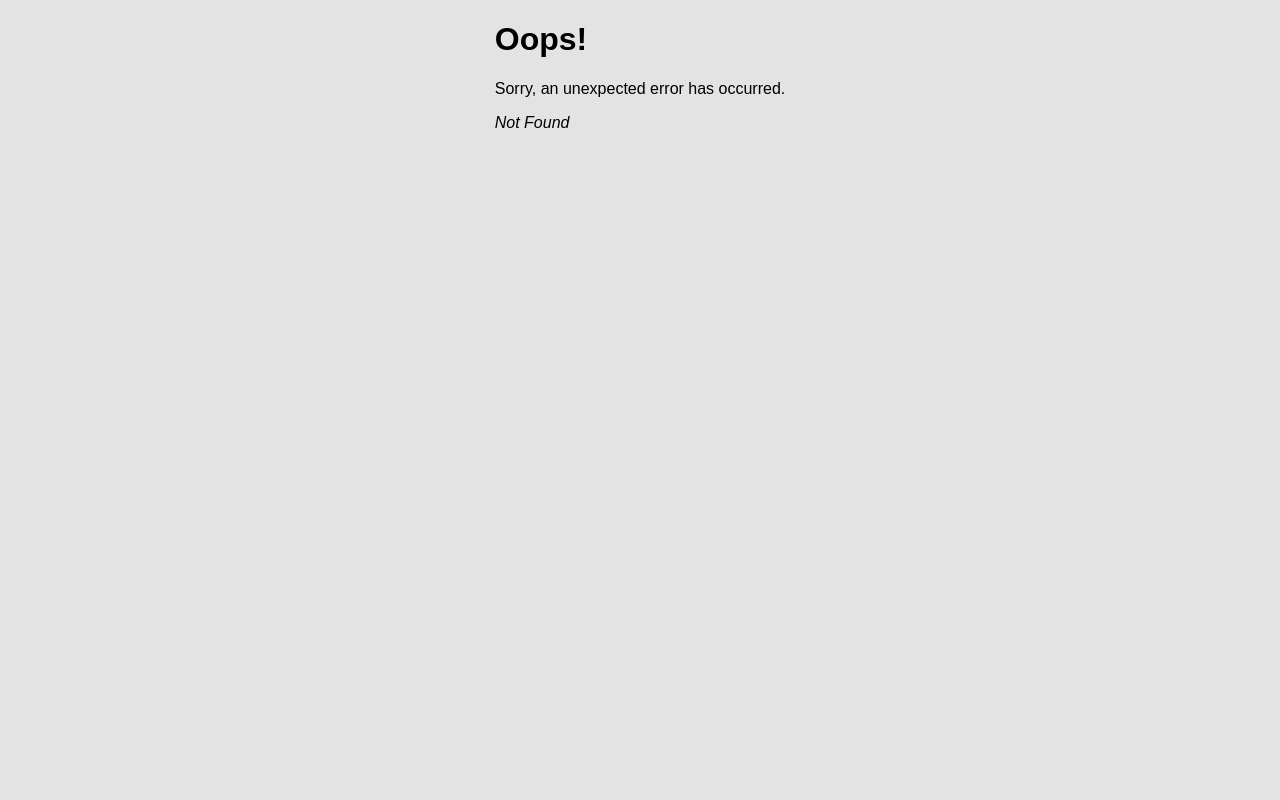
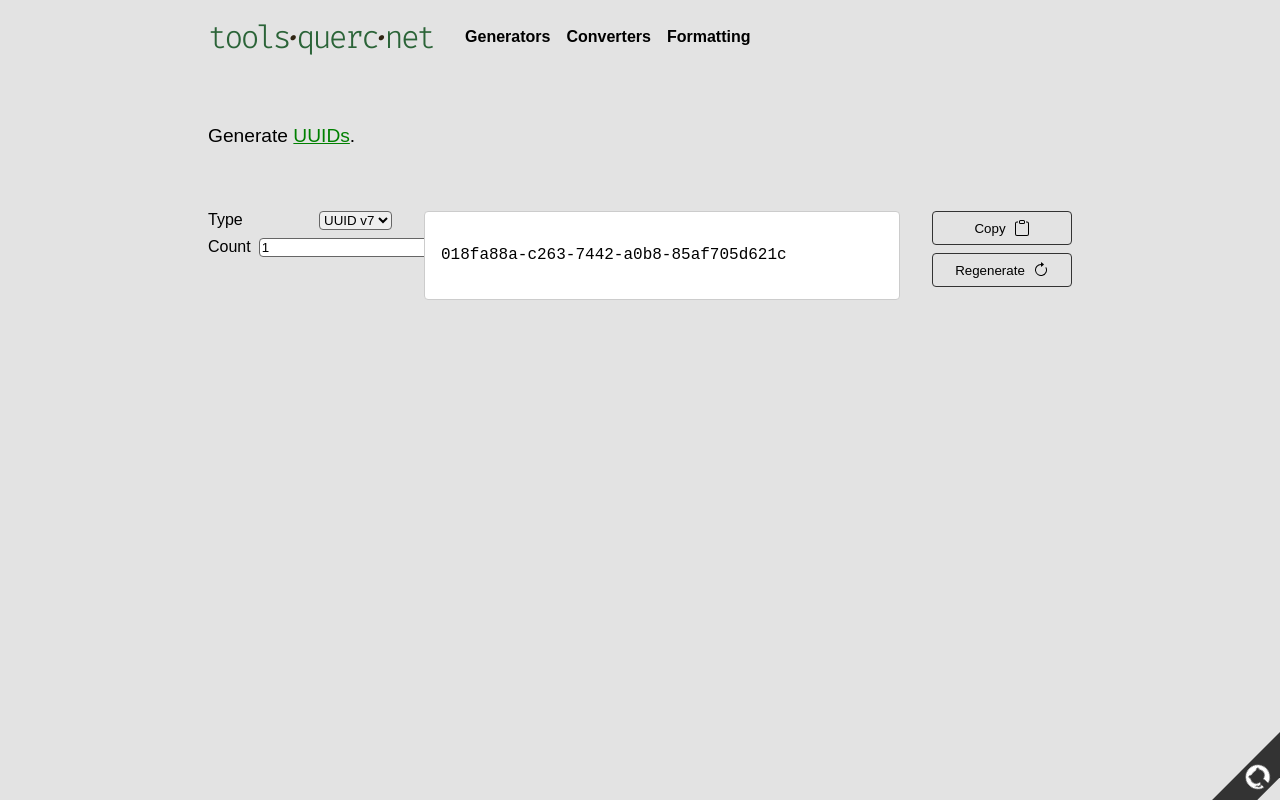
Before and after one commit to lindsayevans/tools.querc.net, a React (Vite) app: page /uuid-generator in a window 1280 px wide. Before the commit this address had no page. Built offline with nearby package versions, Linux system fonts and the light colour scheme.

Commit message:
feat(uuid-generator): add UUID generator

```diff
--- a/package.json
+++ b/package.json
@@ -38,6 +38,7 @@
     "react-dom": "^18.3.1",
     "react-router-dom": "^6.23.1",
     "react-webcam": "^7.2.0",
+    "uuid": "^10.0.0",
     "workbox-background-sync": "^7.1.0",
     "workbox-broadcast-update": "^7.1.0",
     "workbox-cacheable-response": "^7.1.0",
--- /dev/null
+++ b/src/components/tools/UuidGenerator/UuidGenerator.scss
@@ -0,0 +1,65 @@
+.uuid-generator {
+  display: flex;
+  flex-direction: column;
+  flex-wrap: wrap;
+  gap: 2rem;
+  align-items: flex-start;
+  justify-content: space-between;
+
+  .input,
+  .preview,
+  .download {
+    width: 100%;
+  }
+
+  @media (min-width: 1024px) {
+    flex-direction: row;
+
+    .input,
+    .download {
+      width: calc(25% - 2rem);
+    }
+
+    .preview {
+      width: calc(50% - 2rem);
+      flex-grow: 1;
+      max-height: 60vh;
+      overflow: auto;
+      padding: 1rem;
+      font-size: 16px;
+      background-color: #fff;
+      border: 1px solid #ccc;
+      border-radius: 4px;
+      white-space: wrap;
+      line-height: 1.4;
+
+      p:first-of-type {
+        margin-top: 0;
+      }
+
+      p:last-of-type {
+        margin-bottom: 0;
+      }
+    }
+  }
+
+  .actions {
+    ul {
+      display: flex;
+      flex-wrap: wrap;
+      gap: 0.5rem;
+      align-items: stretch;
+      list-style-type: none;
+      margin: 0;
+      padding: 0;
+
+      @media (min-width: 1024px) {
+        flex-direction: column;
+
+        .btn {
+          width: 140px;
+        }
+      }
+    }
+  }
+}
--- /dev/null
+++ b/src/components/tools/UuidGenerator/UuidGenerator.tsx
@@ -0,0 +1,209 @@
+import React, { useEffect, useState } from 'react';
+
+import { classList } from '../../classList';
+
+import './UuidGenerator.scss';
+import {
+  Form,
+  useLocation,
+  useSearchParams,
+  useSubmit,
+} from 'react-router-dom';
+import { Button } from '../../ui/Button';
+import {
+  ArrowClockwise,
+  Clipboard,
+  ClipboardCheck,
+} from 'react-bootstrap-icons';
+import {
+  NIL as NIL_UUID,
+  MAX as MAX_UUID,
+  v1 as uuidv1,
+  v3 as uuidv3,
+  v4 as uuidv4,
+  v5 as uuidv5,
+  v6 as uuidv6,
+  v7 as uuidv7,
+} from 'uuid';
+
+const baseClass = 'uuid-generator';
+
+const uuidTypes = [
+  { name: 'NIL', type: 'nil' },
+  { name: 'MAX', type: 'max' },
+  { name: 'UUID v1', type: 'uuid-v1' },
+  { name: 'UUID v3', type: 'uuid-v3' },
+  { name: 'UUID v4', type: 'uuid-v4' },
+  { name: 'UUID v5', type: 'uuid-v5' },
+  { name: 'UUID v6', type: 'uuid-v6' },
+  { name: 'UUID v7', type: 'uuid-v7' },
+];
+
+export type UuidParameters = {
+  type: (typeof uuidTypes)[number]['type'];
+  count: number;
+};
+
+const defaultParameters: UuidParameters = {
+  type: 'uuid-v7',
+  count: 1,
+};
+
+export const UuidGenerator = () => {
+  const submit = useSubmit();
+  const [searchParams] = useSearchParams();
+  const location = useLocation();
+
+  const [parameters, setParameters] =
+    useState<UuidParameters>(defaultParameters);
+  const [copied, setCopied] = useState({ uuid: false });
+  const [uuids, setUuids] = useState<string[]>([]);
+
+  useEffect(() => {
+    const params: Partial<UuidParameters> = {};
+    Array.from(searchParams.keys()).forEach((key) => {
+      if (key === 'count') {
+        params[key] = parseInt(searchParams.get(key) as string, 10);
+      } else {
+        params[key] = searchParams.get(key);
+      }
+    });
+    if (params.type || params.count) {
+      setParameters(params as UuidParameters);
+    }
+  }, [location]);
+
+  useEffect(() => {
+    generateUUIDs();
+  }, [parameters.count, parameters.type]);
+
+  const copyUUIDs = () => {
+    navigator.clipboard.writeText(uuids.join('\n'));
+    setCopied({ ...copied, uuid: true });
+    setTimeout(() => {
+      setCopied({ ...copied, uuid: false });
+    }, 3000);
+  };
+
+  const sleep = (m) => new Promise((r) => setTimeout(r, m));
+
+  const getUUID = (type: (typeof uuidTypes)[number]['type']) => {
+    switch (type) {
+      case 'nil':
+        return NIL_UUID;
+      case 'max':
+        return MAX_UUID;
+      case 'uuid-v1':
+        return uuidv1();
+      case 'uuid-v3':
+        return uuidv3('tools.querc.net', uuidv3.DNS);
+      case 'uuid-v4':
+        return uuidv4();
+      case 'uuid-v5':
+        return uuidv5('tools.querc.net', uuidv5.DNS);
+      case 'uuid-v6':
+        return uuidv6();
+      case 'uuid-v7':
+        return uuidv7();
+      default:
+        return NIL_UUID;
+    }
+  };
+
+  const generateUUIDs = async () => {
+    const uuids = new Array(parameters.count).fill(1);
+    for (const i in uuids) {
+      await sleep(123);
+      uuids[i] = getUUID(parameters.type);
+    }
+
+    setUuids(uuids);
+  };
+
+  return (
+    <div className={classList([baseClass])}>
+      <Form
+        className="input"
+        onChange={(event) => {
+          const form = event.currentTarget;
+          setTimeout(() => {
+            submit(form);
+          }, 200);
+        }}
+      >
+        <div className="input-group">
+          <label htmlFor="type">Type</label>
+          <select
+            name="type"
+            id="type"
+            value={parameters.type}
+            onChange={(e) =>
+              setParameters({
+                ...parameters,
+                type: e.target.value,
+              })
+            }
+          >
+            {uuidTypes.map((type, i) => (
+              <option value={type.type} key={type.type}>
+                {type.name}
+              </option>
+            ))}
+          </select>
+        </div>
+        <div className="input-group">
+          <label htmlFor="count">Count</label>
+          <input
+            type="number"
+            min={1}
+            step={1}
+            name="count"
+            id="count"
+            value={parameters.count}
+            onChange={(e) =>
+              setParameters({
+                ...parameters,
+                count: parseInt(e.target.value, 10),
+              })
+            }
+            onInput={(e) =>
+              setParameters({
+                ...parameters,
+                count: parseInt((e.target as HTMLInputElement).value, 10),
+              })
+            }
+          />
+        </div>
+      </Form>
+      <div className="preview">
+        {uuids.map((uuid, i) => (
+          <pre key={uuid + i}>{uuid}</pre>
+        ))}
+      </div>
+      <div className="actions">
+        <ul>
+          <li>
+            <Button
+              onClick={() => {
+                copyUUIDs();
+              }}
+              icon={copied.uuid ? <ClipboardCheck /> : <Clipboard />}
+            >
+              Copy
+            </Button>
+          </li>
+          <li>
+            <Button
+              onClick={() => {
+                generateUUIDs();
+              }}
+              icon={<ArrowClockwise />}
+            >
+              Regenerate
+            </Button>
+          </li>
+        </ul>
+      </div>
+    </div>
+  );
+};
--- a/src/main.tsx
+++ b/src/main.tsx
@@ -51,6 +51,10 @@ const router = createBrowserRouter([
         path: 'lorem-ipsum-generator',
         lazy: () => import('./routes/LoremIpsumGeneratorRoute'),
       },
+      {
+        path: 'uuid-generator',
+        lazy: () => import('./routes/UuidGeneratorRoute'),
+      },
     ],
   },
 ]);
--- a/src/routes/Layout.tsx
+++ b/src/routes/Layout.tsx
@@ -27,6 +27,10 @@ export const Layout = ({ callback }) => {
         {
           url: '/lorem-ipsum-generator',
           text: 'Lorem Ipsum',
+        },
+        {
+          url: '/uuid-generator',
+          text: 'UUID',
         },
       ],
     },
--- /dev/null
+++ b/src/routes/UuidGeneratorRoute.tsx
@@ -0,0 +1,22 @@
+import React from 'react';
+import { UuidGenerator } from '../components/tools/UuidGenerator/UuidGenerator';
+
+export const Component = () => {
+  return (
+    <>
+      <aside className="introduction">
+        <p>
+          Generate{' '}
+          <a
+            href="https://en.wikipedia.org/wiki/Universally_unique_identifier"
+            target="_blank"
+          >
+            UUIDs
+          </a>
+          .
+        </p>
+      </aside>
+      <UuidGenerator />
+    </>
+  );
+};
```
Also changed, not shown: 1 other file (tests, documents, lock files or other folders).
